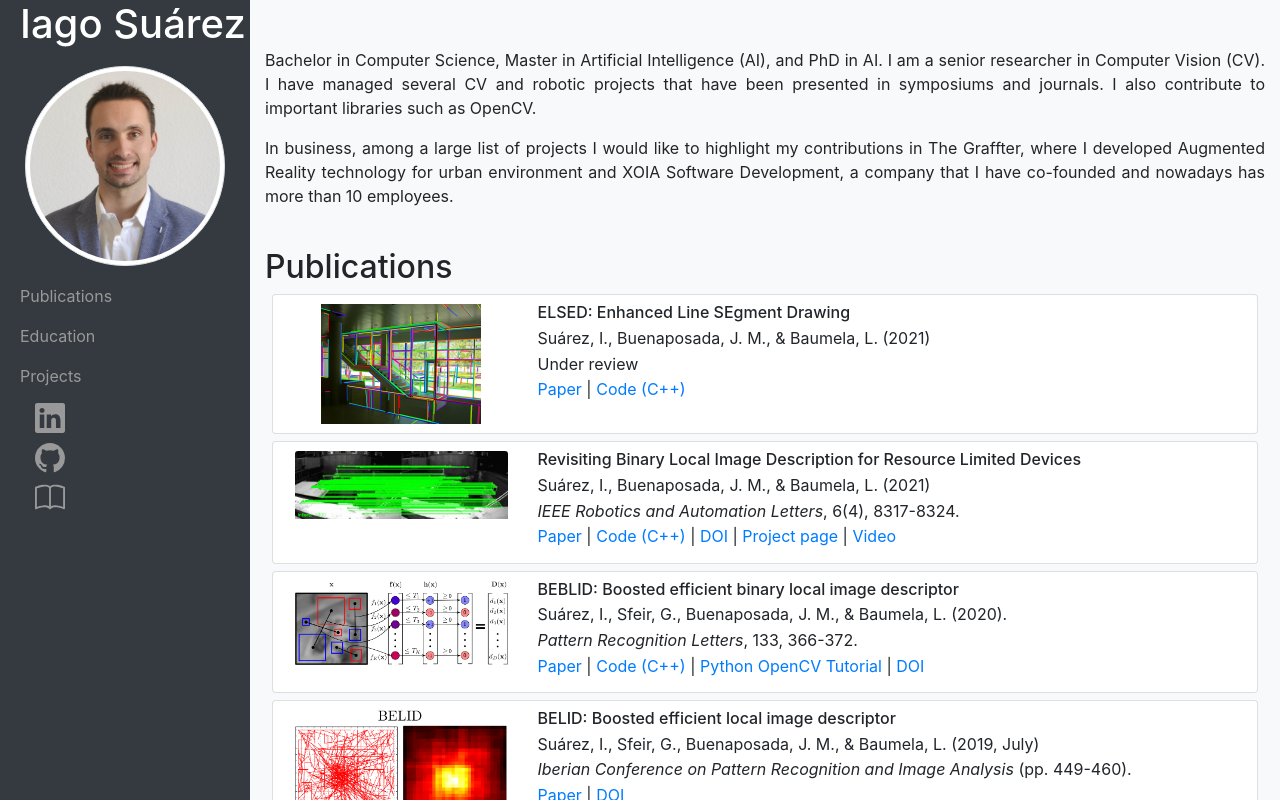
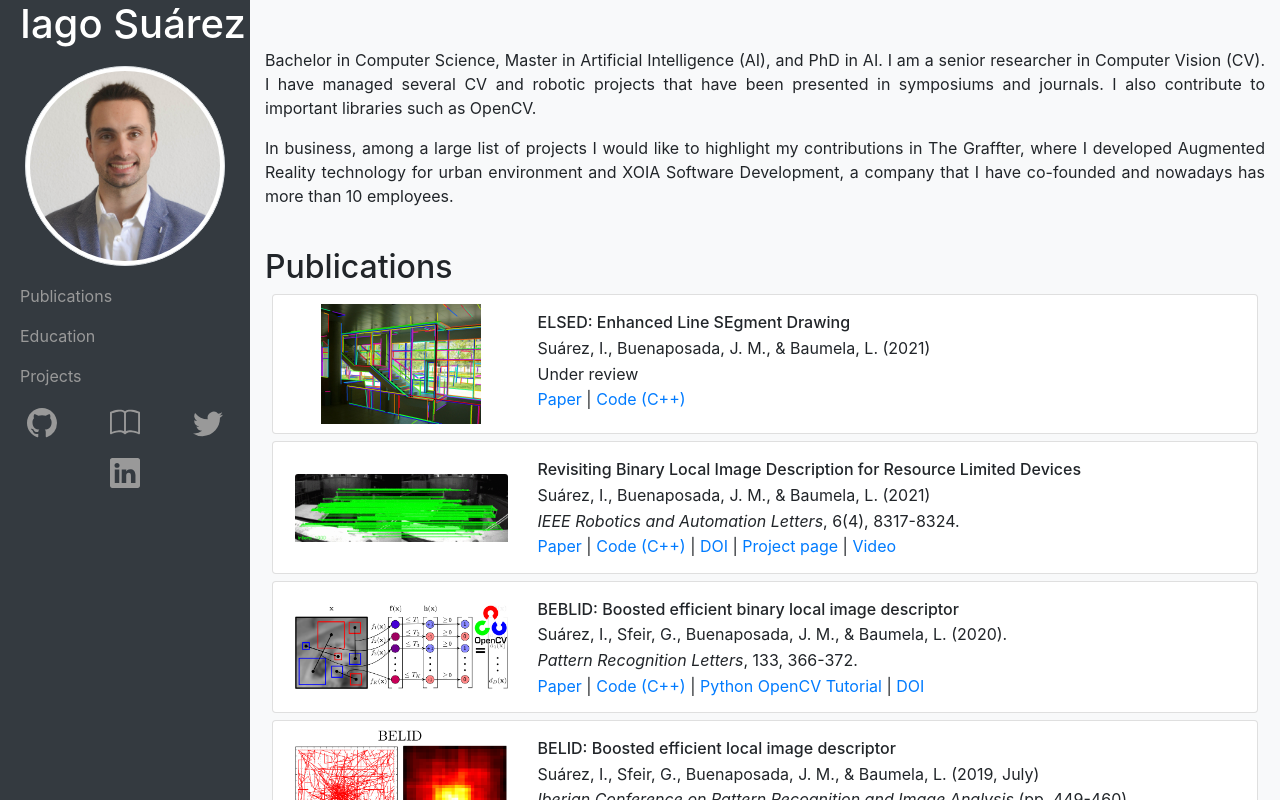
Before and after one commit to iago-suarez/iago-suarez.github.io, a React (Create React App) app: page / in a window 1280 px wide. Shown: the top 800 px of the page. Built offline with nearby package versions, Linux system fonts and the light colour scheme.

Commit message:
(FIX) Centered images

```diff
--- a/src/App.js
+++ b/src/App.js
@@ -24,7 +24,7 @@ function Publication(props) {
   return <div className="card pub-card">
     <div className="container-fluid">
       <div className="row pub-row">
-        <div className="col-md-3">
+        <div className="col-md-3 vcenter-item">
           <img src={props.img} className="card-img-top pub-image" alt="Publication image"></img>
         </div>
         <div className="col-md-9">
@@ -33,7 +33,9 @@ function Publication(props) {
           <p className="pub-text-p">{props.venue}</p>
           <p className="pub-text-p">
             {props.links.map((tag, i) => <span key={i}> {i > 0 && "| "}
-              <a href={tag} target="_blank" rel="noreferrer">{tag}</a></span>)}
+              <a href={tag.props.href} target="_blank" rel="noreferrer">{tag.props.children}</a>
+            </span>)
+            }
           </p>
         </div>
       </div>
@@ -64,10 +66,24 @@ function App () {
               <a href="#projects-section">Projects</a>
             </li>
             <li>
-              <a className="medium-icon col-sm" href="https://www.linkedin.com/in/iago-suarez/"><Icon.Linkedin/></a>
-              <a className="medium-icon col-sm" href="https://github.com/iago-suarez"><Icon.Github/></a>
-              <a className="medium-icon col-sm"
-                 href="https://scholar.google.es/citations?user=6CRh05wAAAAJ&hl=es&oi=ao"><Icon.Book/></a>
+              <div className="container">
+                <div className="row">
+                  <div className="col-sm">
+                    <a className="medium-icon social-icon" href="https://github.com/iago-suarez"><Icon.Github/></a>
+                  </div>
+                  <div className="col-sm">
+                    <a className="medium-icon social-icon"
+                       href="https://scholar.google.es/citations?user=6CRh05wAAAAJ&hl=es&oi=ao"><Icon.Book/></a>
+                  </div>
+                  <div className="col-sm">
+                    <a className="medium-icon social-icon"
+                       href="https://twitter.com/IagoSuarez0"><Icon.Twitter/></a>
+                  </div>
+                  <div className="col-sm">
+                    <a className="medium-icon social-icon" href="https://www.linkedin.com/in/iago-suarez/"><Icon.Linkedin/></a>
+                  </div>
+                </div>
+              </div>
             </li>
           </ul>
         </div>
--- a/src/index.css
+++ b/src/index.css
@@ -10,6 +10,11 @@ body {
 code {
   font-family: source-code-pro, Menlo, Monaco, Consolas, 'Courier New',
     monospace;
+}
+
+.vcenter-item{
+  display: flex;
+  align-items: center;
 }
 
 .pub-image-cell {
@@ -27,6 +32,7 @@ code {
 }
 
 .pub-text-title {
+  margin-top: 10px;
   font-weight: 550;
 }
 
@@ -46,3 +52,9 @@ code {
   display: flex;
   align-items: center;
 }
+
+.social-icon{
+  text-indent: 0px;
+  text-align: center;
+  padding: 5px;
+}
```
Also changed, not shown: src/images/BeblidImg.png.
